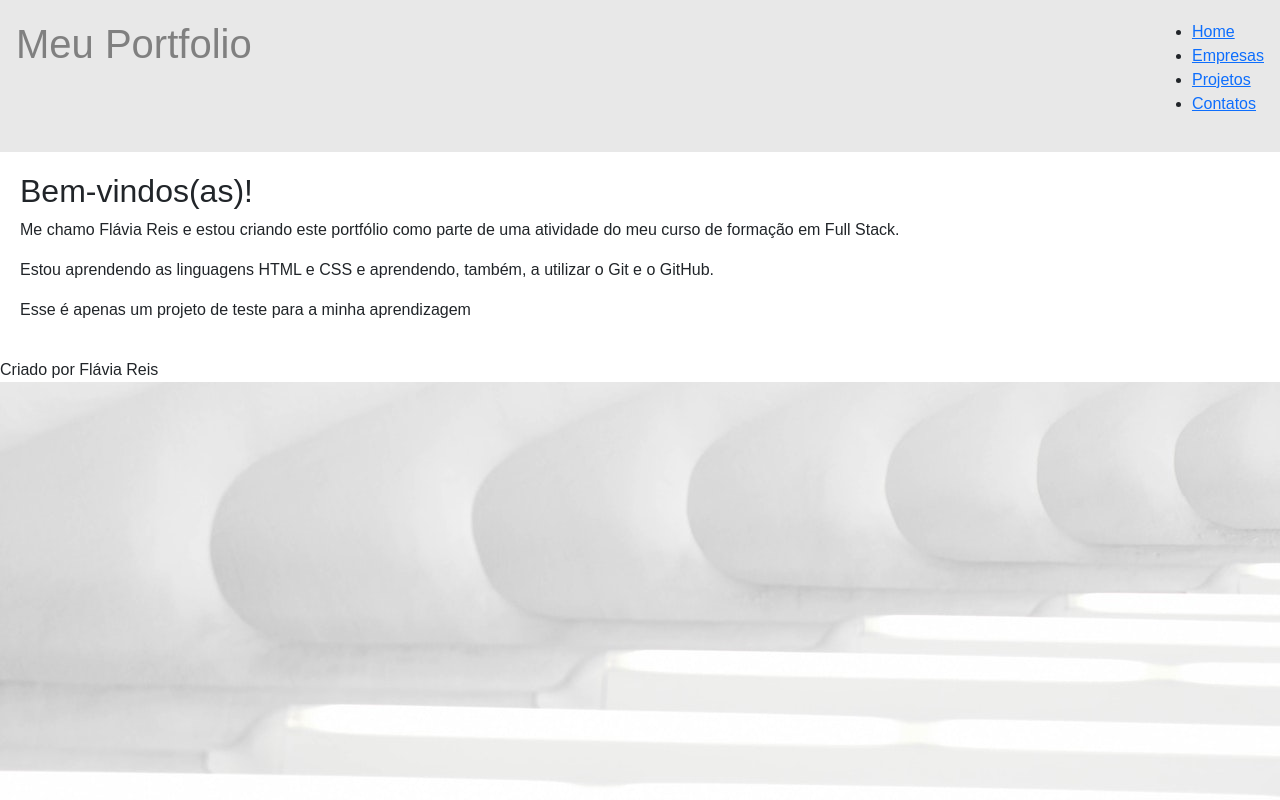
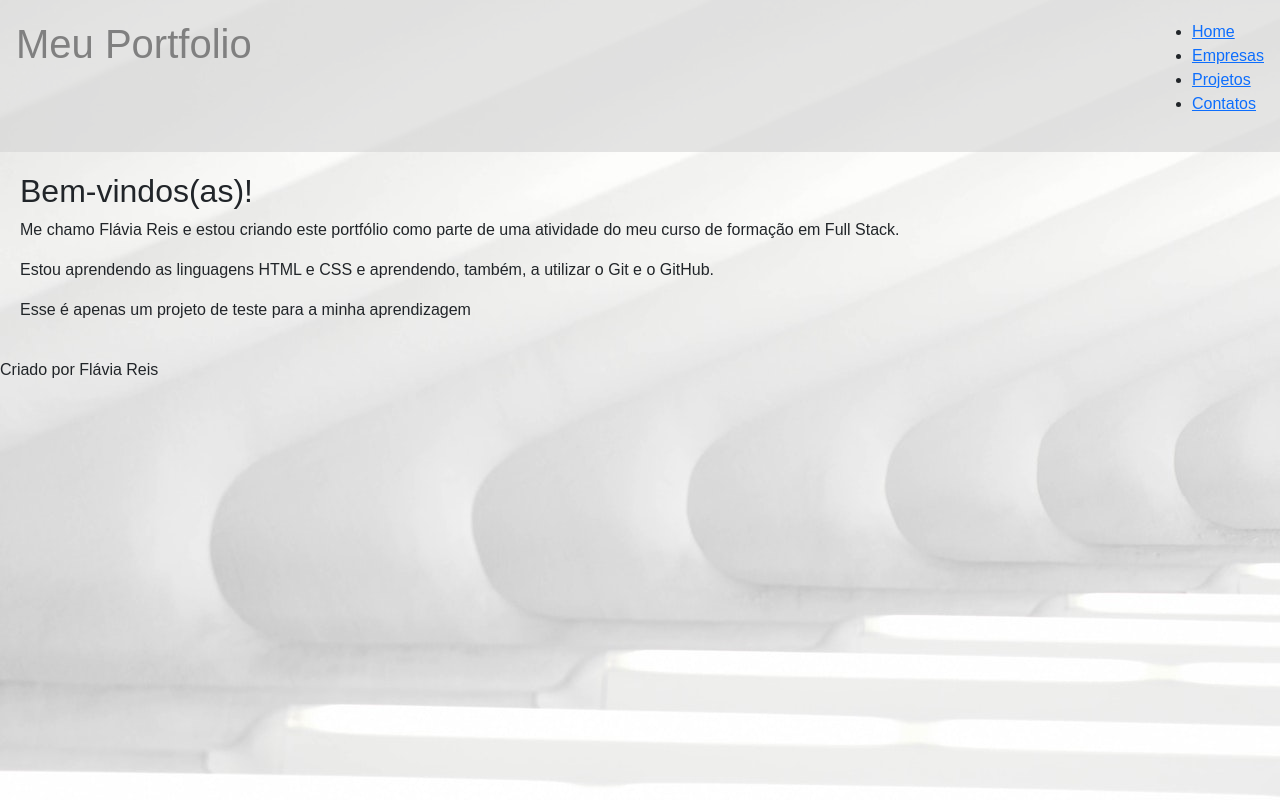
Before and after one commit to flaviare1s/dc-portfolio, a plain HTML site: page index.html in a window 1280 px wide. Drawn offline with nearby package versions, Linux system fonts and the light colour scheme.

Commit message:
Update style.css

```diff
--- a/style.css
+++ b/style.css
@@ -5,7 +5,7 @@
     padding: 0px;
 }
 
-html {
+html, body {
     background: lightgray url(imagens/background.jpg) no-repeat fixed;
     background-position: cover;
     scroll-behavior: smooth;
@@ -23,7 +23,7 @@ header {
     display: flex;
     justify-content: space-between;
     padding: 20px 16px;
-    background-color: rgba(211, 211, 211, 0.514);
+    background-color: rgba(211, 211, 211, 0.575);
 }
 
 header > h1 {
```
